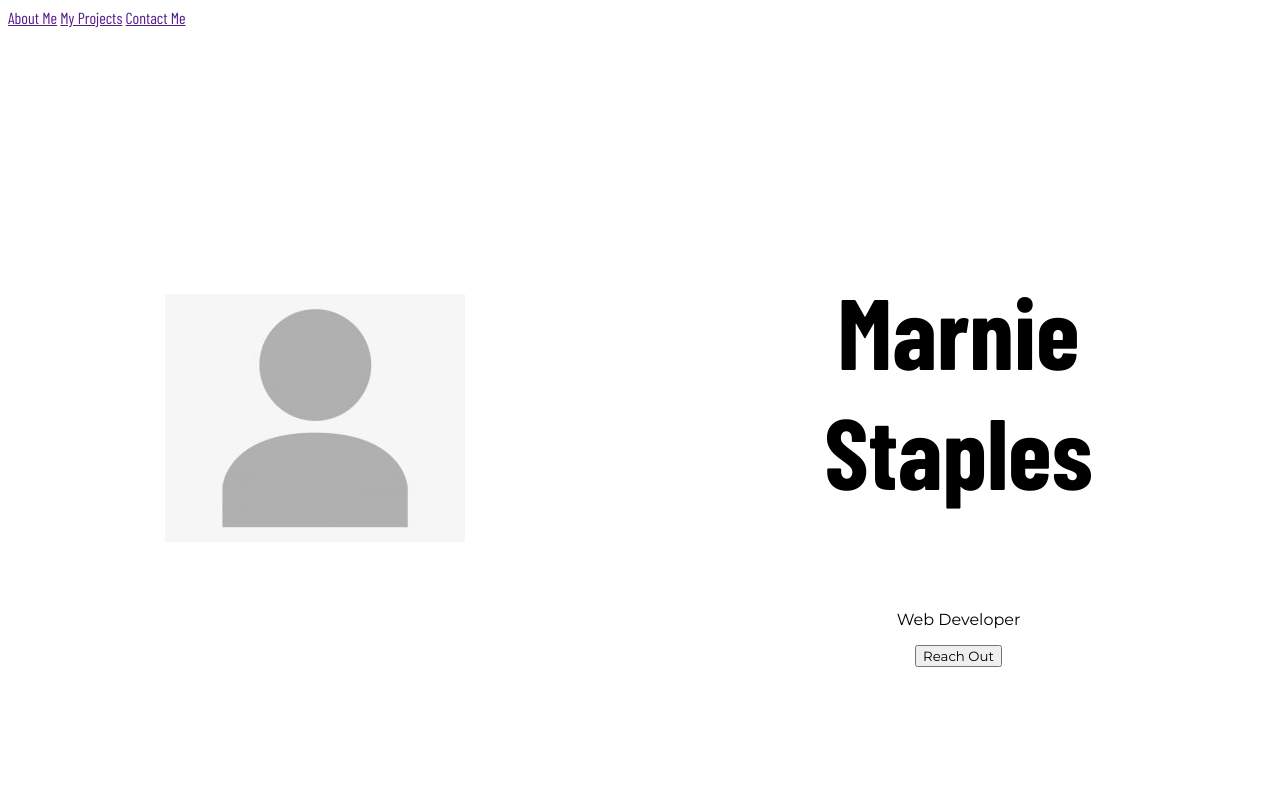
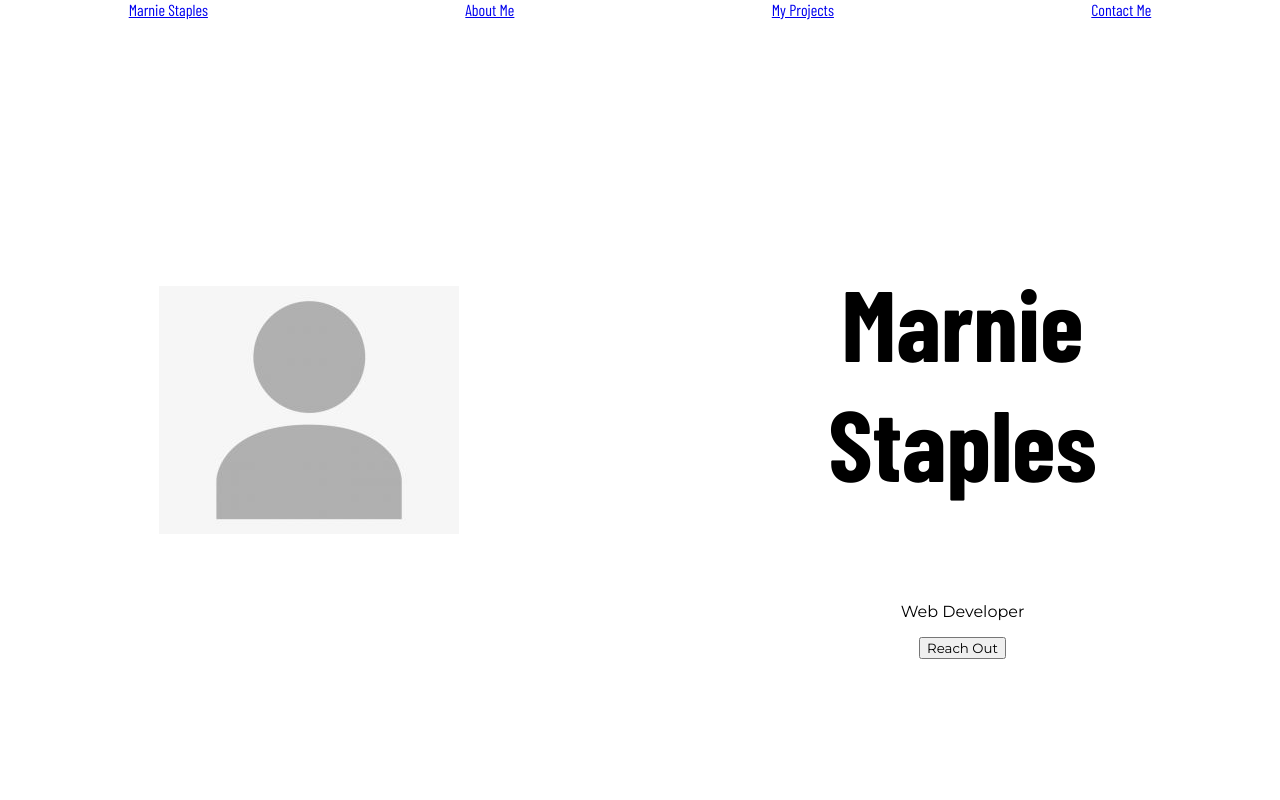
Before and after one commit to marniejs/portfolio-website, a plain HTML site: page index.html in a window 1280 px wide. Shown: the top 800 px of the page. Drawn offline with nearby package versions, Linux system fonts and the light colour scheme; a web font is replaced by a local one.

Commit message:
add css variables for font sizes

```diff
--- a/index.html
+++ b/index.html
@@ -15,9 +15,10 @@
 
 <body>
     <nav>
-        <a href="">About Me</a>
-        <a href="">My Projects</a>
-        <a href="">Contact Me</a>
+        <a href="#hero">Marnie Staples</a>
+        <a href="#about">About Me</a>
+        <a href="#projects">My Projects</a>
+        <a href="#contact">Contact Me</a>
     </nav>
 
     <section id="hero">
@@ -66,15 +67,14 @@
                 </div>
                 <div class="contact-form">
                     <label for="message">Message</label>
-                    <textarea id="message" name="message" rows="4" cols="50">
-                        Enter text here...
+                    <textarea id="message" name="message" rows="4" cols="50">Enter text here...
                     </textarea>
                   </div>
                 <div class="form-example">
                   <input type="submit" id="submit-button" value="Send!" />
                 </div>
               </form>
-        </form>
+
     </section>
 </body>
 
--- a/styles.css
+++ b/styles.css
@@ -1,14 +1,21 @@
 :root {
     --header-font: "Barlow Condensed", Arial, sans-serif;
+    --header-font-size: 100px;
+    --subheader-font-size: 60px;
     --body-font: "Montserrat", Arial, sans-serif;
 }
 
 body {
     font-family: var(--header-font);
+    margin: 0;
 }
 
 h1 {
-    font-size: 100px;
+    font-size: var(--header-font-size);
+}
+
+h2 {
+    font-size: var(--subheader-font-size);
 }
 
 p, button, .contact-form {
@@ -16,8 +23,12 @@ p, button, .contact-form {
 }
 
 nav {
+    display: flex;
+    align-items: center;
+    justify-content: space-around;
     position: fixed;
     width: 100%;
+    background-color: #fff;
 }
 
 section {
@@ -40,16 +51,8 @@ aside, #about-me-head, #profile-img {
     grid-auto-rows: minmax(100px, auto);
 }
 
-#hero, #about, .contact-form {
+#hero, #about {
     display: grid;
     grid-template-columns: repeat(2, 1fr);
     gap: 10px;
 }
-
-legend {
-    text-align: center;
-}
-
-label {
-    text-align: end;
-}
```
